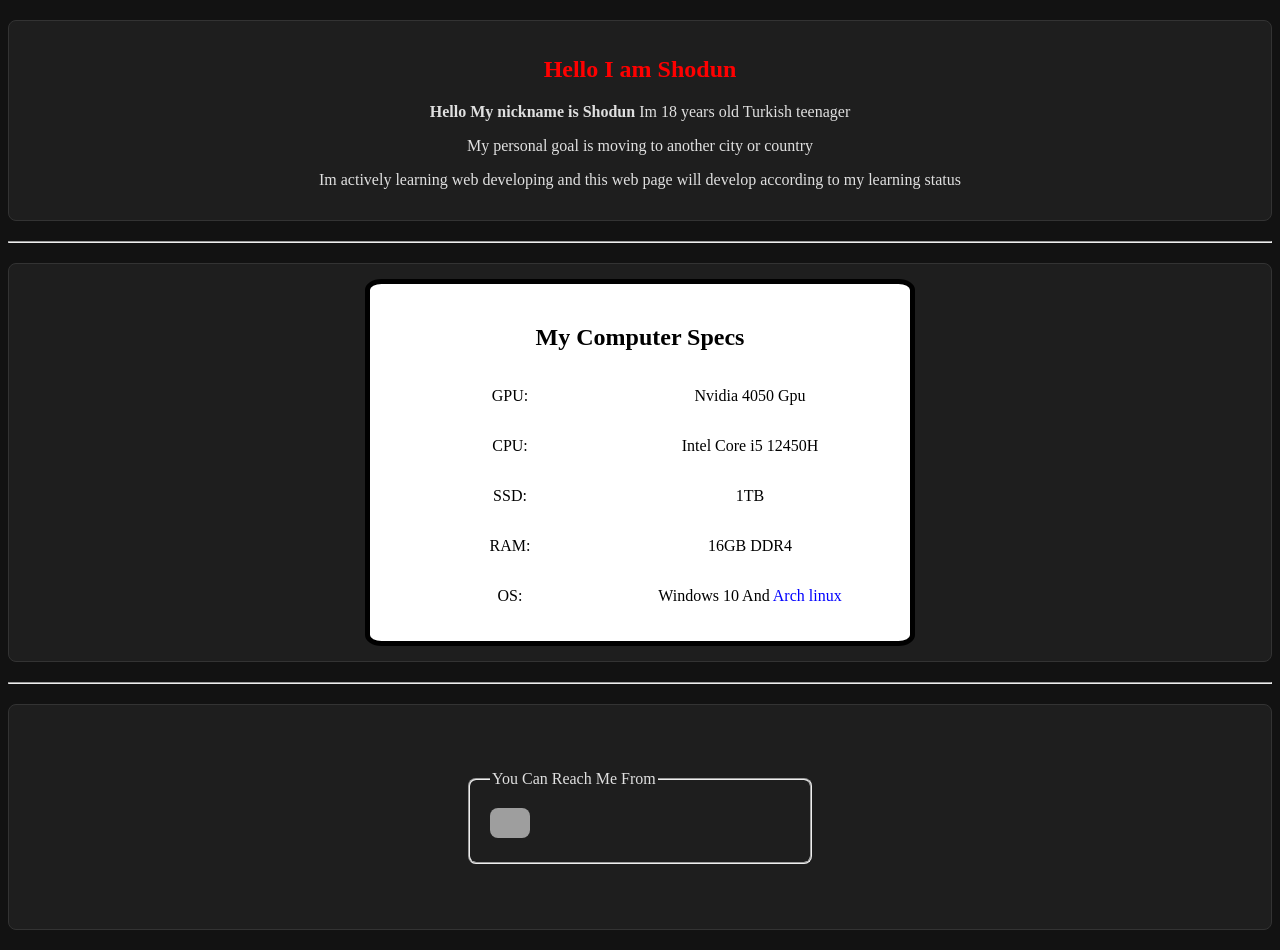
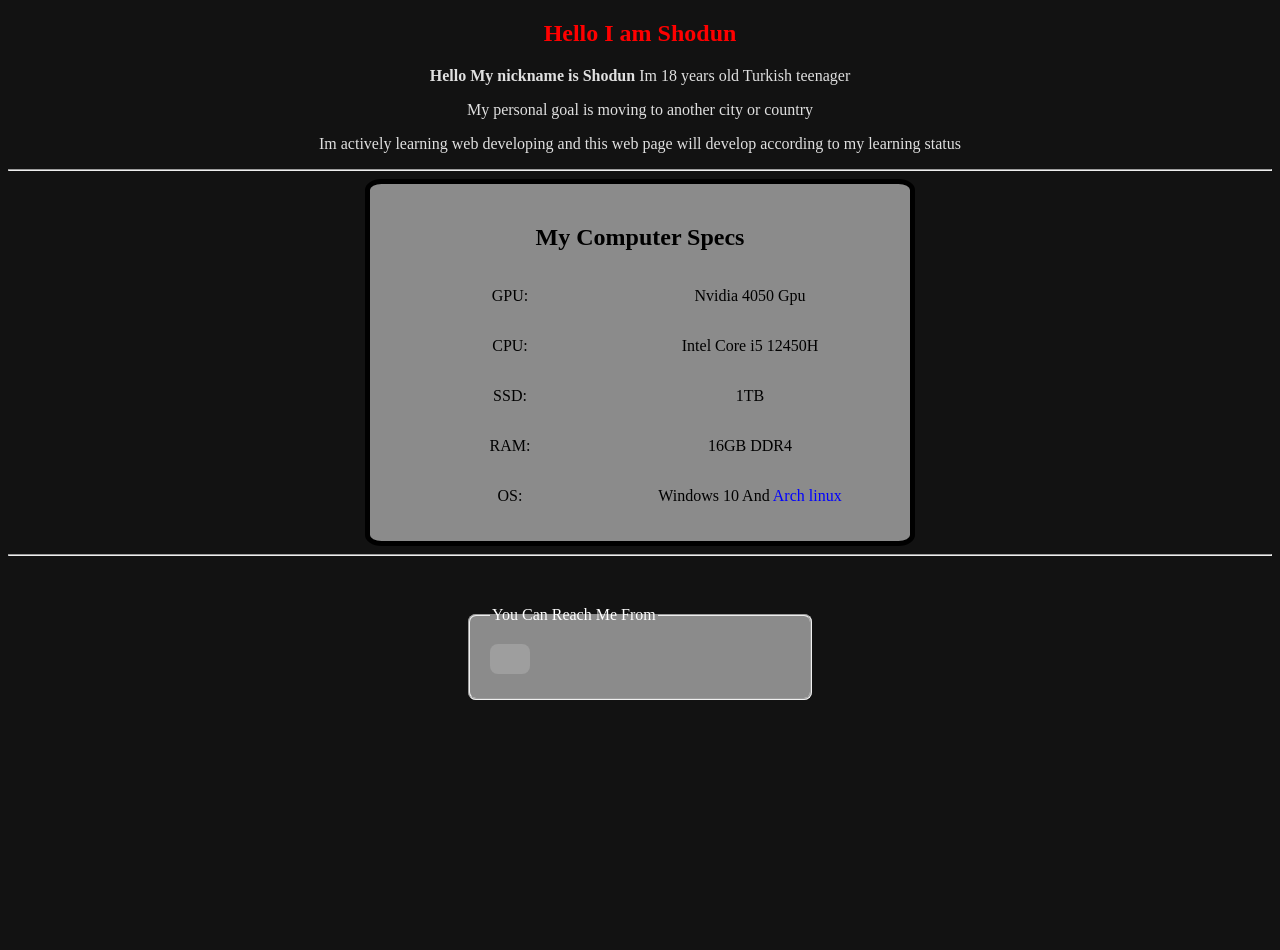
Before and after one commit to Shodun/shodun.github.io, a plain HTML site: page index.html in a window 1280 px wide. After the commit the page ends 800 px from the top, so only its background shows below. Drawn offline with Linux system fonts and the light colour scheme; grey boxes are pictures that could not be loaded.

Commit message:
Update style.css

```diff
--- a/style.css
+++ b/style.css
@@ -1,4 +1,3 @@
-
 body {
   background-color: #121212;   /* Koyu gri-siyah arka plan */
   color: #e0e0e0;              /* Açık gri yazılar */
@@ -12,7 +11,7 @@ h1,h2,p{
 }
 .specs{
     width: 80%;
-    background-color: rgb(255, 255, 255);
+    background-color: rgb(139, 139, 139);
     margin-left: auto;
     margin-right: auto;
     padding: 20px;
@@ -45,17 +44,10 @@ img {
     margin: 50px auto;
     padding: 20px;
     border-radius: 8px;
+    background-color: rgb(139, 139, 139);
+    color:#ffffff
   }
-section {
-  border: 1px solid #333;
-  background-color: #1e1e1e;
-  padding: 15px;
-  margin: 20px 0;
-  border-radius: 8px;
-}
-section {
-  transition: all 0.3s ease;
-}
+
 section:hover {
   border-color: #4fc3f7;
 }
```
